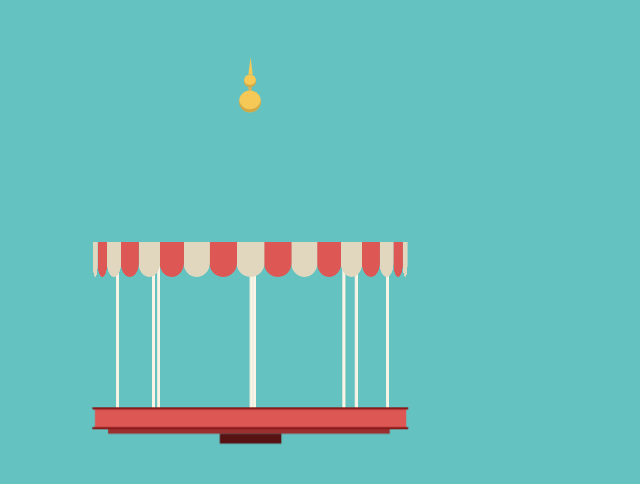
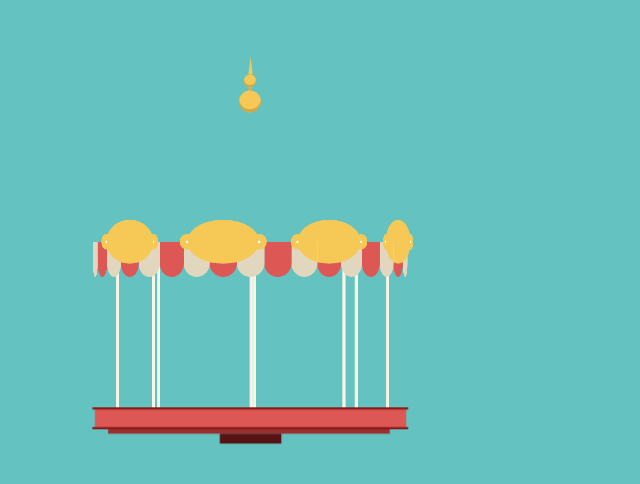
Before and after one commit to legomushroom/codepen_sixev, a plain HTML site: page index.html in a window 1280 px wide. Shown: the whole page, without its empty margins (0-640 px from the left). Drawn offline with Linux system fonts and the light colour scheme.

Commit message:
add banners

```diff
--- a/css/main.css
+++ b/css/main.css
@@ -553,6 +553,49 @@ rect() {
   -o-transform: scale(0.55);
   transform: scale(0.55);
 }
+.banner {
+  width: 8.3em;
+  height: 5em;
+  top: -2.5em;
+  left: -2.5709061187389235em;
+  background-color: #f6c855;
+  position: absolute;
+  border-radius: 50%;
+}
+.banner--text {
+  font-size: 3.125em;
+  color: #fff;
+  text-align: center;
+  line-height: 1.5625em;
+  position: relative;
+  z-index: 1;
+  display: none;
+}
+.banner--circle {
+  position: absolute;
+  top: 50%;
+  left: -0.875em;
+  margin-top: -0.875em;
+  width: 1.75em;
+  height: 1.75em;
+  background-color: inherit;
+  border-radius: inherit;
+}
+.banner--circle:after {
+  content: '';
+  position: absolute;
+  top: 50%;
+  left: 50%;
+  margin-left: -0.125em;
+  margin-top: -0.125em;
+  width: 0.25em;
+  height: 0.25em;
+  background-color: #fff;
+}
+.banner--circle-right {
+  right: -0.875em;
+  left: auto;
+}
 .carousel-top {
   width: 2.5em;
   height: 5em;
@@ -655,7 +698,6 @@ rect() {
 #tridiv {
   perspective: 50em;
   position: absolute;
-  overflow: hidden;
   width: 100%;
   height: 100%;
   background: transparent;
@@ -699,7 +741,6 @@ rect() {
 }
 .face,
 .face-wrapper {
-  overflow: hidden;
   -webkit-transform-origin: 0 0;
   -moz-transform-origin: 0 0;
   -ms-transform-origin: 0 0;
--- a/index.html
+++ b/index.html
@@ -208,39 +208,93 @@
           <div class="scene">
             <div class="shape cylinder-1 cyl-1">
               <div class="face bm"></div>
-              <div class="face side s0"></div>
+              <div class="face side s0">
+                <div class="banner">
+                  <div class="banner--text">Brands</div>
+                  <div class="banner--circle banner--circle-left"> </div>
+                  <div class="banner--circle banner--circle-right"></div>
+                </div>
+              </div>
               <div class="face side s1"></div>
               <div class="face side s2"></div>
               <div class="face side s3"></div>
-              <div class="face side s4"></div>
+              <div class="face side s4">
+                <div class="banner">
+                  <div class="banner--text">Brands</div>
+                  <div class="banner--circle banner--circle-left"> </div>
+                  <div class="banner--circle banner--circle-right"></div>
+                </div>
+              </div>
               <div class="face side s5"></div>
               <div class="face side s6"></div>
               <div class="face side s7"></div>
-              <div class="face side s8"></div>
+              <div class="face side s8">
+                <div class="banner">
+                  <div class="banner--text">Brands</div>
+                  <div class="banner--circle banner--circle-left"> </div>
+                  <div class="banner--circle banner--circle-right"></div>
+                </div>
+              </div>
               <div class="face side s9"></div>
               <div class="face side s10"></div>
               <div class="face side s11"></div>
-              <div class="face side s12"></div>
+              <div class="face side s12">
+                <div class="banner">
+                  <div class="banner--text">Brands</div>
+                  <div class="banner--circle banner--circle-left"> </div>
+                  <div class="banner--circle banner--circle-right"></div>
+                </div>
+              </div>
               <div class="face side s13"></div>
               <div class="face side s14"></div>
               <div class="face side s15"></div>
-              <div class="face side s16"></div>
+              <div class="face side s16">
+                <div class="banner">
+                  <div class="banner--text">Brands</div>
+                  <div class="banner--circle banner--circle-left"> </div>
+                  <div class="banner--circle banner--circle-right"></div>
+                </div>
+              </div>
               <div class="face side s17"></div>
               <div class="face side s18"></div>
               <div class="face side s19"></div>
-              <div class="face side s20"></div>
+              <div class="face side s20">
+                <div class="banner">
+                  <div class="banner--text">Brands</div>
+                  <div class="banner--circle banner--circle-left"> </div>
+                  <div class="banner--circle banner--circle-right"></div>
+                </div>
+              </div>
               <div class="face side s21"></div>
               <div class="face side s22"></div>
               <div class="face side s23"></div>
-              <div class="face side s24"></div>
+              <div class="face side s24">
+                <div class="banner">
+                  <div class="banner--text">Brands</div>
+                  <div class="banner--circle banner--circle-left"> </div>
+                  <div class="banner--circle banner--circle-right"></div>
+                </div>
+              </div>
               <div class="face side s25"></div>
               <div class="face side s26"></div>
               <div class="face side s27"></div>
-              <div class="face side s28"></div>
+              <div class="face side s28">
+                <div class="banner">
+                  <div class="banner--text">Brands</div>
+                  <div class="banner--circle banner--circle-left"> </div>
+                  <div class="banner--circle banner--circle-right"></div>
+                </div>
+              </div>
               <div class="face side s29"></div>
               <div class="face side s30"></div>
               <div class="face side s31"></div>
-              <div class="face side s32"></div>
+              <div class="face side s32">
+                <div class="banner">
+                  <div class="banner--text">Brands</div>
+                  <div class="banner--circle banner--circle-left"> </div>
+                  <div class="banner--circle banner--circle-right"></div>
+                </div>
+              </div>
               <div class="face side s33"></div>
               <div class="face side s34"></div>
               <div class="face side s35"></div>
```
Also changed, not shown: 2 other files.
